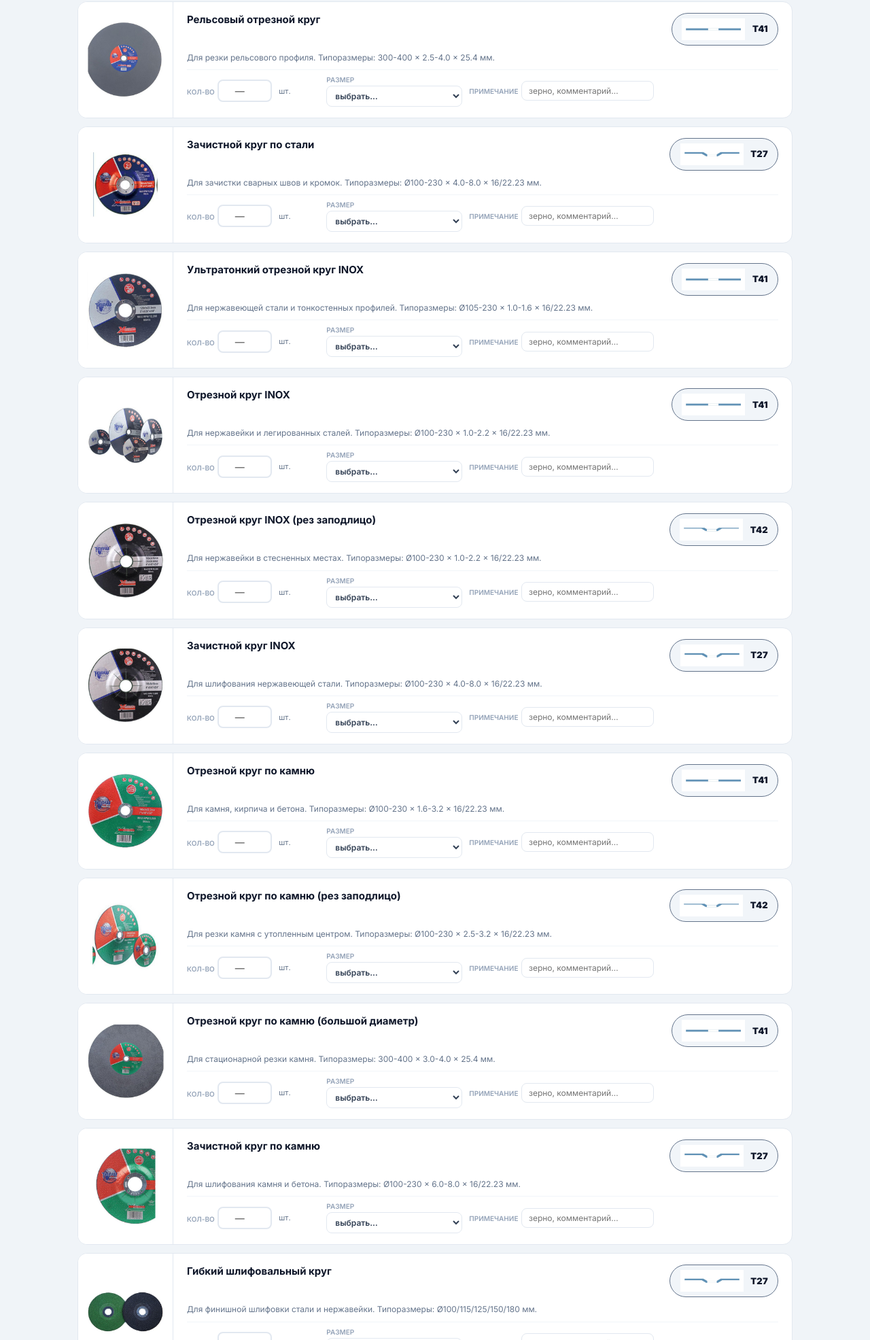
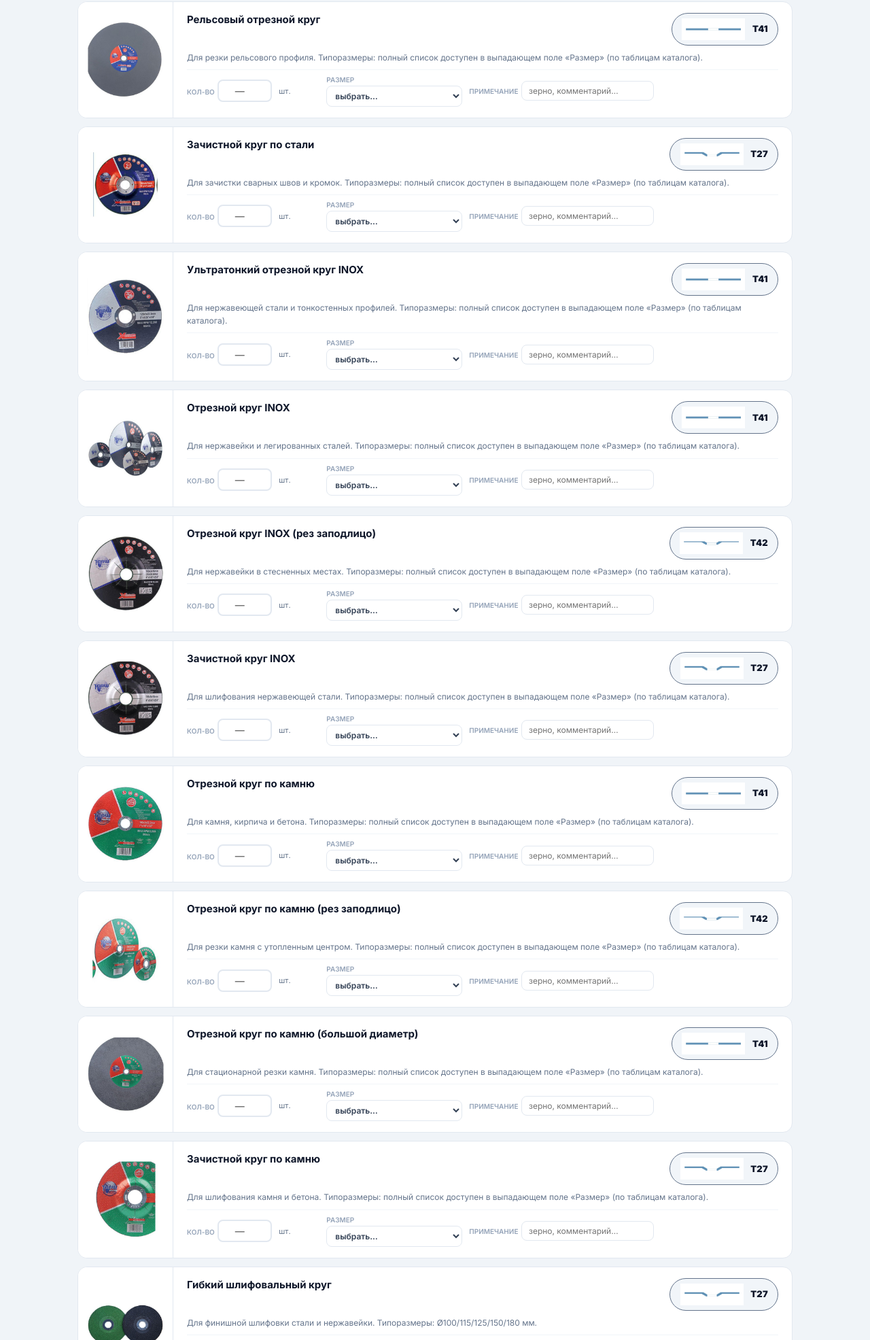
Before and after one commit to timur-ship-it/logist-city, a plain HTML site: page index.html in a window 1280 px wide. Shown: the part 1414-3385 px from the top of the page at 68% size. Drawn offline with Linux system fonts and the light colour scheme.

Commit message:
Align abrasive descriptions with table-sourced size lists

```diff
--- a/index.html
+++ b/index.html
@@ -206,7 +206,7 @@ body{font-family:'Inter',-apple-system,sans-serif;background:#f0f4f8;color:#1e29
 <h2 style="color:#f59e0b">🔧 Абразивные инструменты</h2>
 <span class="cat-count" style="color:#f59e0b">21 позиций</span>
 </div>
-<div class="product" data-id="1" data-search="отрезной круг по стали для резки стали. типоразмеры: ø100-230 × 1.0-2.2 × 16/22.23 мм; скорость до 80 м/с.">
+<div class="product" data-id="1" data-search="отрезной круг по стали для резки стали. типоразмеры: полный список в поле размер (по таблицам каталога).">
 <div class="prod-img">
 <img alt="" loading="lazy" src="images/abr-001.jpg" style="width:100%;height:100%;object-fit:cover"/>
 </div>
@@ -214,7 +214,7 @@ body{font-family:'Inter',-apple-system,sans-serif;background:#f0f4f8;color:#1e29
 <div class="prod-top">
 <span class="prod-name">Отрезной круг по стали</span>
 </div>
-<div class="prod-desc">Для резки стали. Типоразмеры: Ø100-230 × 1.0-2.2 × 16/22.23 мм; скорость до 80 м/с.</div>
+<div class="prod-desc">Для резки стали. Типоразмеры: полный список доступен в выпадающем поле «Размер» (по таблицам каталога).</div>
 <div class="prod-inputs">
 <div>
 <label>Кол-во</label>
@@ -228,7 +228,7 @@ body{font-family:'Inter',-apple-system,sans-serif;background:#f0f4f8;color:#1e29
 </div>
 </div>
 </div>
-<div class="product" data-id="2" data-search="отрезной круг по стали (рез заподлицо) для резки металла заподлицо. типоразмеры: ø100-230 × 1.0-2.2 × 16/22.23 мм; скорость до 80 м/с.">
+<div class="product" data-id="2" data-search="отрезной круг по стали (рез заподлицо) для резки металла заподлицо. типоразмеры: полный список в поле размер (по таблицам каталога).">
 <div class="prod-img">
 <img alt="" loading="lazy" src="images/abr-002.jpg" style="width:100%;height:100%;object-fit:cover"/>
 </div>
@@ -236,7 +236,7 @@ body{font-family:'Inter',-apple-system,sans-serif;background:#f0f4f8;color:#1e29
 <div class="prod-top">
 <span class="prod-name">Отрезной круг по стали (рез заподлицо)</span>
 </div>
-<div class="prod-desc">Для резки металла заподлицо. Типоразмеры: Ø100-230 × 1.0-2.2 × 16/22.23 мм; скорость до 80 м/с.</div>
+<div class="prod-desc">Для резки металла заподлицо. Типоразмеры: полный список доступен в выпадающем поле «Размер» (по таблицам каталога).</div>
 <div class="prod-inputs">
 <div>
 <label>Кол-во</label>
@@ -250,7 +250,7 @@ body{font-family:'Inter',-apple-system,sans-serif;background:#f0f4f8;color:#1e29
 </div>
 </div>
 </div>
-<div class="product" data-id="3" data-search="отрезной круг по стали (большой диаметр) для стационарных/маятниковых машин. типоразмеры: 300-405 × 2.5-4.0 × 25.4 мм; скорость до 100 м/с.">
+<div class="product" data-id="3" data-search="отрезной круг по стали (большой диаметр) для стационарных/маятниковых машин. типоразмеры: полный список в поле размер (по таблицам каталога).">
 <div class="prod-img">
 <img alt="" loading="lazy" src="images/abr-003.jpg" style="width:100%;height:100%;object-fit:cover"/>
 </div>
@@ -258,7 +258,7 @@ body{font-family:'Inter',-apple-system,sans-serif;background:#f0f4f8;color:#1e29
 <div class="prod-top">
 <span class="prod-name">Отрезной круг по стали (большой диаметр)</span>
 </div>
-<div class="prod-desc">Для стационарных/маятниковых машин. Типоразмеры: 300-405 × 2.5-4.0 × 25.4 мм; скорость до 100 м/с.</div>
+<div class="prod-desc">Для стационарных/маятниковых машин. Типоразмеры: полный список доступен в выпадающем поле «Размер» (по таблицам каталога).</div>
 <div class="prod-inputs">
 <div>
 <label>Кол-во</label>
@@ -272,7 +272,7 @@ body{font-family:'Inter',-apple-system,sans-serif;background:#f0f4f8;color:#1e29
 </div>
 </div>
 </div>
-<div class="product" data-id="4" data-search="рельсовый отрезной круг для резки рельсового профиля. типоразмеры: 300-400 × 2.5-4.0 × 25.4 мм.">
+<div class="product" data-id="4" data-search="рельсовый отрезной круг для резки рельсового профиля. типоразмеры: полный список в поле размер (по таблицам каталога).">
 <div class="prod-img">
 <img alt="" loading="lazy" src="images/abr-004.jpg" style="width:100%;height:100%;object-fit:cover"/>
 </div>
@@ -280,7 +280,7 @@ body{font-family:'Inter',-apple-system,sans-serif;background:#f0f4f8;color:#1e29
 <div class="prod-top">
 <span class="prod-name">Рельсовый отрезной круг</span>
 </div>
-<div class="prod-desc">Для резки рельсового профиля. Типоразмеры: 300-400 × 2.5-4.0 × 25.4 мм.</div>
+<div class="prod-desc">Для резки рельсового профиля. Типоразмеры: полный список доступен в выпадающем поле «Размер» (по таблицам каталога).</div>
 <div class="prod-inputs">
 <div>
 <label>Кол-во</label>
@@ -294,7 +294,7 @@ body{font-family:'Inter',-apple-system,sans-serif;background:#f0f4f8;color:#1e29
 </div>
 </div>
 </div>
-<div class="product" data-id="5" data-search="зачистной круг по стали для зачистки сварных швов и кромок. типоразмеры: ø100-230 × 4.0-8.0 × 16/22.23 мм.">
+<div class="product" data-id="5" data-search="зачистной круг по стали для зачистки сварных швов и кромок. типоразмеры: полный список в поле размер (по таблицам каталога).">
 <div class="prod-img">
 <img alt="" loading="lazy" src="images/abr-005.jpg" style="width:100%;height:100%;object-fit:cover"/>
 </div>
@@ -302,7 +302,7 @@ body{font-family:'Inter',-apple-system,sans-serif;background:#f0f4f8;color:#1e29
 <div class="prod-top">
 <span class="prod-name">Зачистной круг по стали</span>
 </div>
-<div class="prod-desc">Для зачистки сварных швов и кромок. Типоразмеры: Ø100-230 × 4.0-8.0 × 16/22.23 мм.</div>
+<div class="prod-desc">Для зачистки сварных швов и кромок. Типоразмеры: полный список доступен в выпадающем поле «Размер» (по таблицам каталога).</div>
 <div class="prod-inputs">
 <div>
 <label>Кол-во</label>
@@ -316,7 +316,7 @@ body{font-family:'Inter',-apple-system,sans-serif;background:#f0f4f8;color:#1e29
 </div>
 </div>
 </div>
-<div class="product" data-id="6" data-search="ультратонкий отрезной круг inox для нержавеющей стали и тонкостенных профилей. типоразмеры: ø105-230 × 1.0-1.6 × 16/22.23 мм.">
+<div class="product" data-id="6" data-search="ультратонкий отрезной круг inox для нержавеющей стали и тонкостенных профилей. типоразмеры: полный список в поле размер (по таблицам каталога).">
 <div class="prod-img">
 <img alt="" loading="lazy" src="images/abr-006.jpg" style="width:100%;height:100%;object-fit:cover"/>
 </div>
@@ -324,7 +324,7 @@ body{font-family:'Inter',-apple-system,sans-serif;background:#f0f4f8;color:#1e29
 <div class="prod-top">
 <span class="prod-name">Ультратонкий отрезной круг INOX</span>
 </div>
-<div class="prod-desc">Для нержавеющей стали и тонкостенных профилей. Типоразмеры: Ø105-230 × 1.0-1.6 × 16/22.23 мм.</div>
+<div class="prod-desc">Для нержавеющей стали и тонкостенных профилей. Типоразмеры: полный список доступен в выпадающем поле «Размер» (по таблицам каталога).</div>
 <div class="prod-inputs">
 <div>
 <label>Кол-во</label>
@@ -338,7 +338,7 @@ body{font-family:'Inter',-apple-system,sans-serif;background:#f0f4f8;color:#1e29
 </div>
 </div>
 </div>
-<div class="product" data-id="7" data-search="отрезной круг inox для нержавейки и легированных сталей. типоразмеры: ø100-230 × 1.0-2.2 × 16/22.23 мм.">
+<div class="product" data-id="7" data-search="отрезной круг inox для нержавейки и легированных сталей. типоразмеры: полный список в поле размер (по таблицам каталога).">
 <div class="prod-img">
 <img alt="" loading="lazy" src="images/abr-007.jpg" style="width:100%;height:100%;object-fit:cover"/>
 </div>
@@ -346,7 +346,7 @@ body{font-family:'Inter',-apple-system,sans-serif;background:#f0f4f8;color:#1e29
 <div class="prod-top">
 <span class="prod-name">Отрезной круг INOX</span>
 </div>
-<div class="prod-desc">Для нержавейки и легированных сталей. Типоразмеры: Ø100-230 × 1.0-2.2 × 16/22.23 мм.</div>
+<div class="prod-desc">Для нержавейки и легированных сталей. Типоразмеры: полный список доступен в выпадающем поле «Размер» (по таблицам каталога).</div>
 <div class="prod-inputs">
 <div>
 <label>Кол-во</label>
@@ -360,7 +360,7 @@ body{font-family:'Inter',-apple-system,sans-serif;background:#f0f4f8;color:#1e29
 </div>
 </div>
 </div>
-<div class="product" data-id="8" data-search="отрезной круг inox (рез заподлицо) для нержавейки в стесненных местах. типоразмеры: ø100-230 × 1.0-2.2 × 16/22.23 мм.">
+<div class="product" data-id="8" data-search="отрезной круг inox (рез заподлицо) для нержавейки в стесненных местах. типоразмеры: полный список в поле размер (по таблицам каталога).">
 <div class="prod-img">
 <img alt="" loading="lazy" src="images/abr-008.jpg" style="width:100%;height:100%;object-fit:cover"/>
 </div>
@@ -368,7 +368,7 @@ body{font-family:'Inter',-apple-system,sans-serif;background:#f0f4f8;color:#1e29
 <div class="prod-top">
 <span class="prod-name">Отрезной круг INOX (рез заподлицо)</span>
 </div>
-<div class="prod-desc">Для нержавейки в стесненных местах. Типоразмеры: Ø100-230 × 1.0-2.2 × 16/22.23 мм.</div>
+<div class="prod-desc">Для нержавейки в стесненных местах. Типоразмеры: полный список доступен в выпадающем поле «Размер» (по таблицам каталога).</div>
 <div class="prod-inputs">
 <div>
 <label>Кол-во</label>
@@ -382,7 +382,7 @@ body{font-family:'Inter',-apple-system,sans-serif;background:#f0f4f8;color:#1e29
 </div>
 </div>
 </div>
-<div class="product" data-id="9" data-search="зачистной круг inox для шлифования нержавеющей стали. типоразмеры: ø100-230 × 4.0-8.0 × 16/22.23 мм.">
+<div class="product" data-id="9" data-search="зачистной круг inox для шлифования нержавеющей стали. типоразмеры: полный список в поле размер (по таблицам каталога).">
 <div class="prod-img">
 <img alt="" loading="lazy" src="images/abr-009.jpg" style="width:100%;height:100%;object-fit:cover"/>
 </div>
@@ -390,7 +390,7 @@ body{font-family:'Inter',-apple-system,sans-serif;background:#f0f4f8;color:#1e29
 <div class="prod-top">
 <span class="prod-name">Зачистной круг INOX</span>
 </div>
-<div class="prod-desc">Для шлифования нержавеющей стали. Типоразмеры: Ø100-230 × 4.0-8.0 × 16/22.23 мм.</div>
+<div class="prod-desc">Для шлифования нержавеющей стали. Типоразмеры: полный список доступен в выпадающем поле «Размер» (по таблицам каталога).</div>
 <div class="prod-inputs">
 <div>
 <label>Кол-во</label>
@@ -404,7 +404,7 @@ body{font-family:'Inter',-apple-system,sans-serif;background:#f0f4f8;color:#1e29
 </div>
 </div>
 </div>
-<div class="product" data-id="10" data-search="отрезной круг по камню для камня, кирпича и бетона. типоразмеры: ø100-230 × 1.6-3.2 × 16/22.23 мм.">
+<div class="product" data-id="10" data-search="отрезной круг по камню для камня, кирпича и бетона. типоразмеры: полный список в поле размер (по таблицам каталога).">
 <div class="prod-img">
 <img alt="" loading="lazy" src="images/abr-010.jpg" style="width:100%;height:100%;object-fit:cover"/>
 </div>
@@ -412,7 +412,7 @@ body{font-family:'Inter',-apple-system,sans-serif;background:#f0f4f8;color:#1e29
 <div class="prod-top">
 <span class="prod-name">Отрезной круг по камню</span>
 </div>
-<div class="prod-desc">Для камня, кирпича и бетона. Типоразмеры: Ø100-230 × 1.6-3.2 × 16/22.23 мм.</div>
+<div class="prod-desc">Для камня, кирпича и бетона. Типоразмеры: полный список доступен в выпадающем поле «Размер» (по таблицам каталога).</div>
 <div class="prod-inputs">
 <div>
 <label>Кол-во</label>
@@ -426,7 +426,7 @@ body{font-family:'Inter',-apple-system,sans-serif;background:#f0f4f8;color:#1e29
 </div>
 </div>
 </div>
-<div class="product" data-id="11" data-search="отрезной круг по камню (рез заподлицо) для резки камня с утопленным центром. типоразмеры: ø100-230 × 2.5-3.2 × 16/22.23 мм.">
+<div class="product" data-id="11" data-search="отрезной круг по камню (рез заподлицо) для резки камня с утопленным центром. типоразмеры: полный список в поле размер (по таблицам каталога).">
 <div class="prod-img">
 <img alt="" loading="lazy" src="images/abr-011.jpg" style="width:100%;height:100%;object-fit:cover"/>
 </div>
@@ -434,7 +434,7 @@ body{font-family:'Inter',-apple-system,sans-serif;background:#f0f4f8;color:#1e29
 <div class="prod-top">
 <span class="prod-name">Отрезной круг по камню (рез заподлицо)</span>
 </div>
-<div class="prod-desc">Для резки камня с утопленным центром. Типоразмеры: Ø100-230 × 2.5-3.2 × 16/22.23 мм.</div>
+<div class="prod-desc">Для резки камня с утопленным центром. Типоразмеры: полный список доступен в выпадающем поле «Размер» (по таблицам каталога).</div>
 <div class="prod-inputs">
 <div>
 <label>Кол-во</label>
@@ -448,7 +448,7 @@ body{font-family:'Inter',-apple-system,sans-serif;background:#f0f4f8;color:#1e29
 </div>
 </div>
 </div>
-<div class="product" data-id="12" data-search="отрезной круг по камню (большой диаметр) для стационарной резки камня. типоразмеры: 300-400 × 3.0-4.0 × 25.4 мм.">
+<div class="product" data-id="12" data-search="отрезной круг по камню (большой диаметр) для стационарной резки камня. типоразмеры: полный список в поле размер (по таблицам каталога).">
 <div class="prod-img">
 <img alt="" loading="lazy" src="images/abr-012.jpg" style="width:100%;height:100%;object-fit:cover"/>
 </div>
@@ -456,7 +456,7 @@ body{font-family:'Inter',-apple-system,sans-serif;background:#f0f4f8;color:#1e29
 <div class="prod-top">
 <span class="prod-name">Отрезной круг по камню (большой диаметр)</span>
 </div>
-<div class="prod-desc">Для стационарной резки камня. Типоразмеры: 300-400 × 3.0-4.0 × 25.4 мм.</div>
+<div class="prod-desc">Для стационарной резки камня. Типоразмеры: полный список доступен в выпадающем поле «Размер» (по таблицам каталога).</div>
 <div class="prod-inputs">
 <div>
 <label>Кол-во</label>
@@ -470,7 +470,7 @@ body{font-family:'Inter',-apple-system,sans-serif;background:#f0f4f8;color:#1e29
 </div>
 </div>
 </div>
-<div class="product" data-id="13" data-search="зачистной круг по камню для шлифования камня и бетона. типоразмеры: ø100-230 × 6.0-8.0 × 16/22.23 мм.">
+<div class="product" data-id="13" data-search="зачистной круг по камню для шлифования камня и бетона. типоразмеры: полный список в поле размер (по таблицам каталога).">
 <div class="prod-img">
 <img alt="" loading="lazy" src="images/abr-013.jpg" style="width:100%;height:100%;object-fit:cover"/>
 </div>
@@ -478,7 +478,7 @@ body{font-family:'Inter',-apple-system,sans-serif;background:#f0f4f8;color:#1e29
 <div class="prod-top">
 <span class="prod-name">Зачистной круг по камню</span>
 </div>
-<div class="prod-desc">Для шлифования камня и бетона. Типоразмеры: Ø100-230 × 6.0-8.0 × 16/22.23 мм.</div>
+<div class="prod-desc">Для шлифования камня и бетона. Типоразмеры: полный список доступен в выпадающем поле «Размер» (по таблицам каталога).</div>
 <div class="prod-inputs">
 <div>
 <label>Кол-во</label>
```
